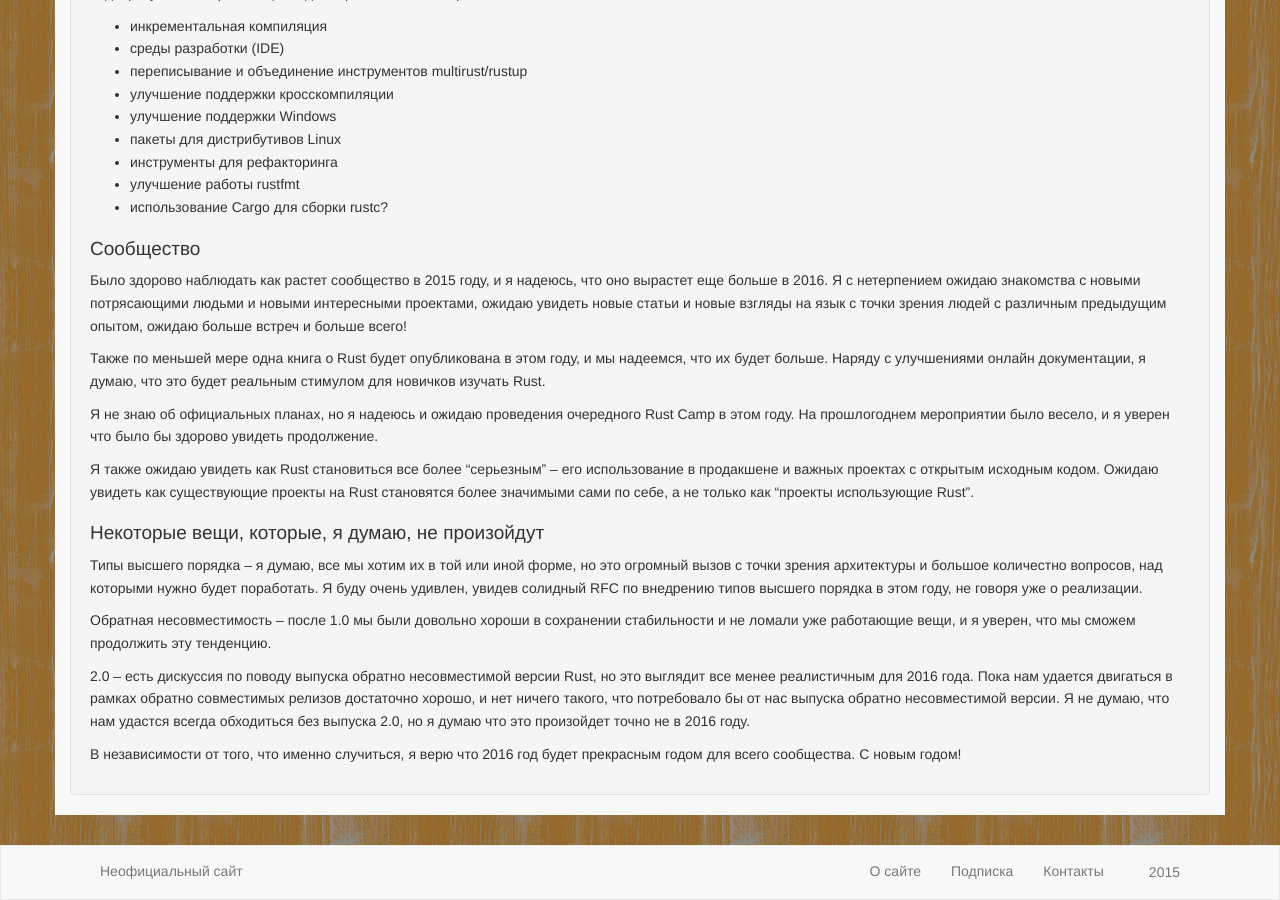
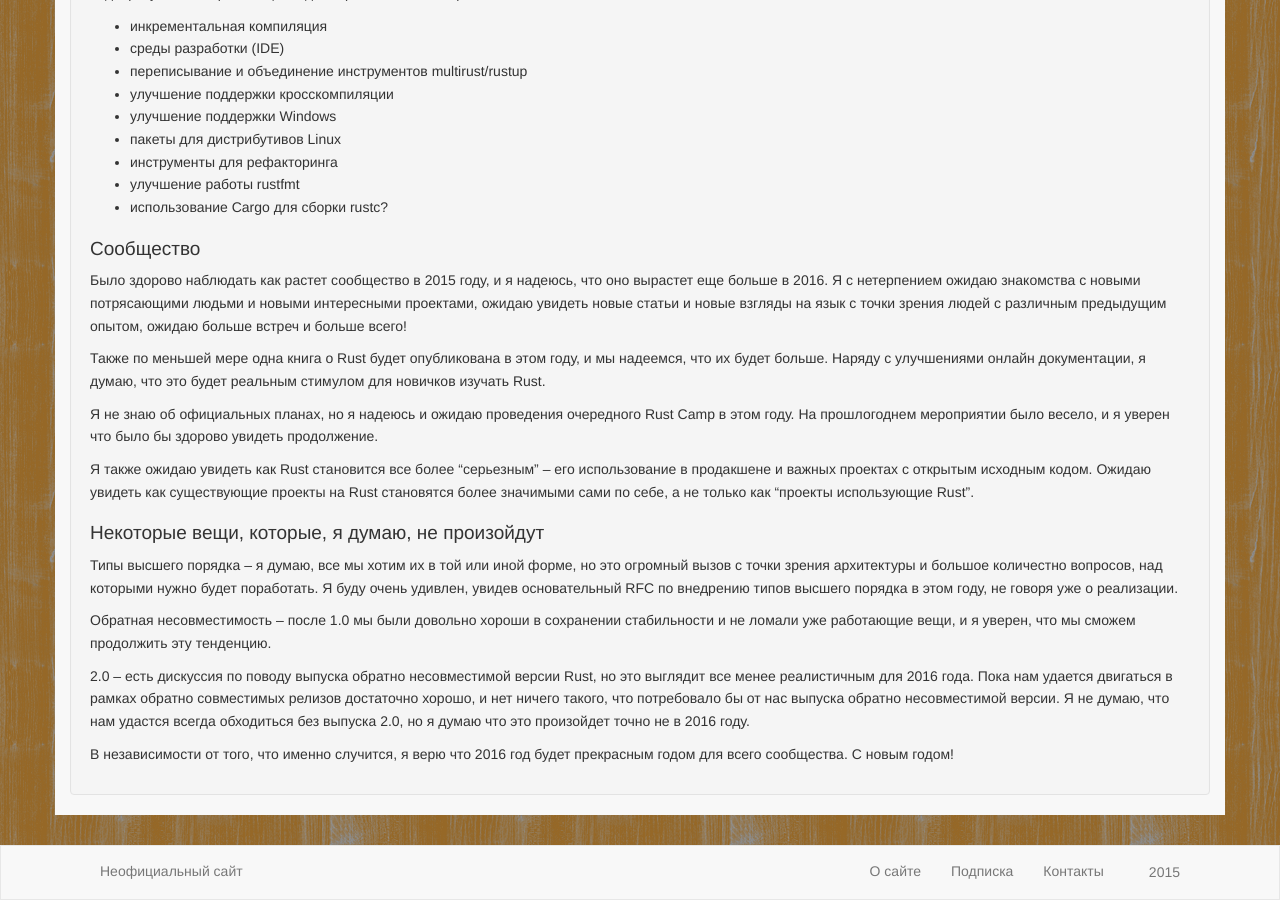
Before and after one commit to rust-lang-ru/rustycrate.ru, a Jekyll site: the page built from _posts/2016-01-10-rust-in-2016.md, in a window 1280 px wide and 900 px high, scrolled down 1695 px. Built offline with Jekyll 4.4.1, drawn with Linux system fonts in a browser that asks for light colours; nearby versions of some CDN libraries; Markdown is read by kramdown in place of the engine named in the settings; comment, search, counter and statistics services are not loaded; some of the changed text lies outside the part shown.

Commit message:
Update 2016-01-10-rust-in-2016.md

```diff
--- a/_posts/2016-01-10-rust-in-2016.md
+++ b/_posts/2016-01-10-rust-in-2016.md
@@ -137,7 +137,7 @@
 Я не знаю об официальных планах, но я надеюсь и ожидаю проведения очередного Rust Camp в этом году.
 На прошлогоднем мероприятии было весело, и я уверен что было бы здорово увидеть продолжение.
 
-Я также ожидаю увидеть как Rust становиться все более "серьезным" – его использование в продакшене
+Я также ожидаю увидеть как Rust становится все более "серьезным" – его использование в продакшене
 и важных проектах с открытым исходным кодом. Ожидаю увидеть как существующие проекты на Rust
 становятся более значимыми сами по себе, а не только как "проекты использующие Rust".
 
@@ -145,7 +145,7 @@
 
 Типы высшего порядка – я думаю, все мы хотим их в той или иной форме, но это огромный вызов с точки
 зрения архитектуры и большое количестно вопросов, над которыми нужно будет поработать. Я буду очень
-удивлен, увидев солидный RFC по внедрению типов высшего порядка в этом году, не говоря уже о
+удивлен, увидев основательный RFC по внедрению типов высшего порядка в этом году, не говоря уже о
 реализации.
 
 Обратная несовместимость – после 1.0 мы были довольно хороши в сохранении стабильности и не ломали
@@ -157,5 +157,5 @@
 думаю, что нам удастся всегда обходиться без выпуска 2.0, но я думаю что это произойдет точно не в
 2016 году.
 
-В независимости от того, что именно случиться, я верю что 2016 год будет прекрасным годом для всего
+В независимости от того, что именно случится, я верю что 2016 год будет прекрасным годом для всего
 сообщества. С новым годом!
```
Also changed, not shown: other parts of _posts/2016-01-10-rust-in-2016.md (+5 -5 lines).
